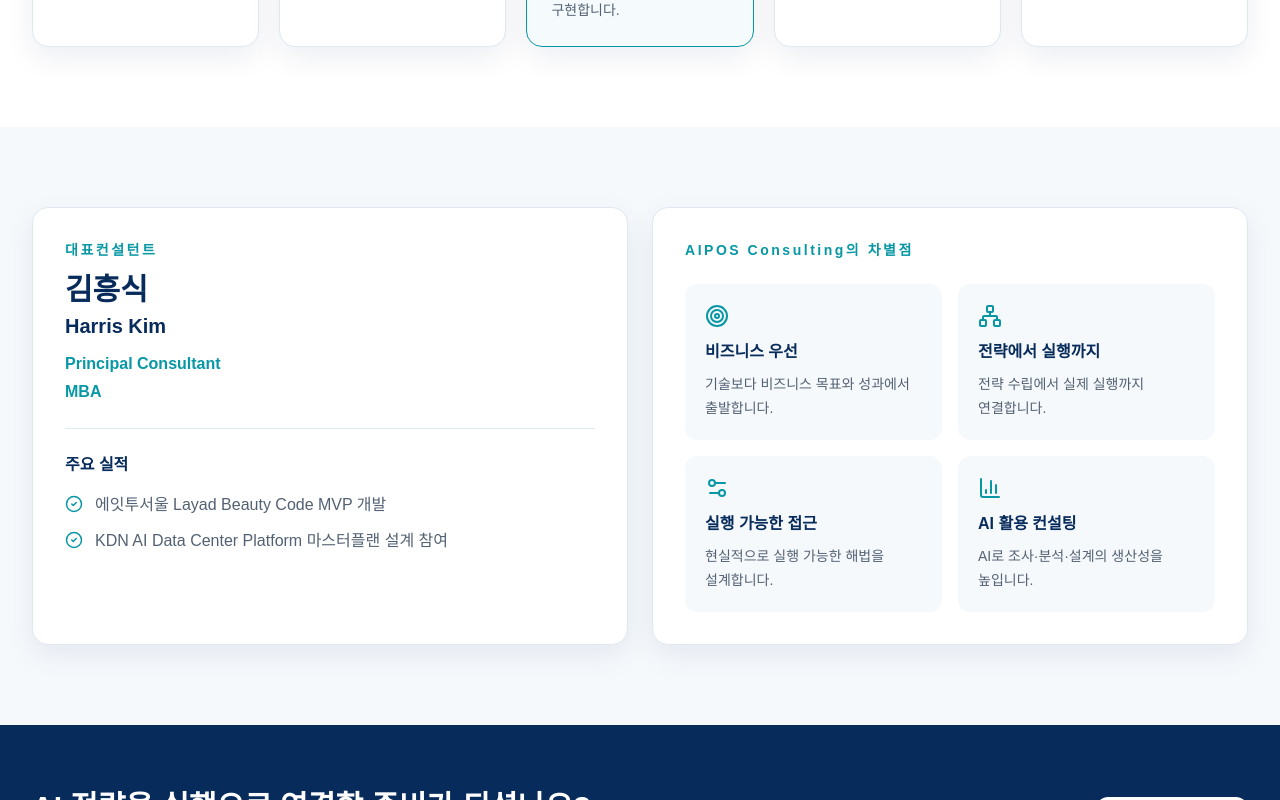
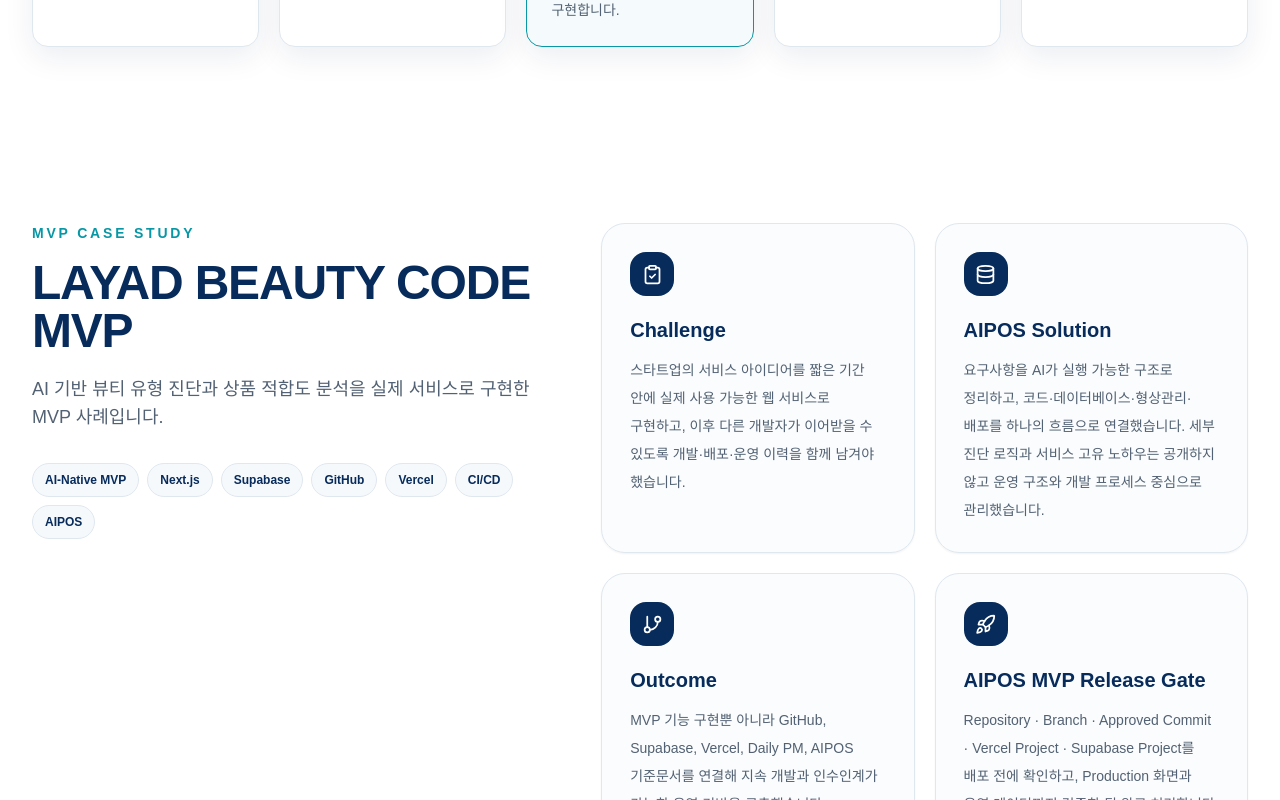
Before and after one commit to aipos-consulting/aiposconsulting, a Next.js app: page / in a window 1280 px wide. Shown: the part 4400-5200 px from the top of the page. Built offline with nearby package versions, Linux system fonts and the light colour scheme.

Commit message:
feat: mount LAYAD case study portfolio section

```diff
--- a/app/layout.tsx
+++ b/app/layout.tsx
@@ -1,5 +1,6 @@
 import type { Metadata } from 'next'
 import './globals.css'
+import LayadCaseStudy from './layad-case-study'
 
 export const metadata: Metadata = {
   title: 'AIPOS Consulting | AI Strategy to Execution',
@@ -10,7 +11,10 @@ export const metadata: Metadata = {
 export default function RootLayout({ children }: Readonly<{ children: React.ReactNode }>) {
   return (
     <html lang="ko">
-      <body>{children}</body>
+      <body>
+        {children}
+        <LayadCaseStudy />
+      </body>
     </html>
   )
 }
```
